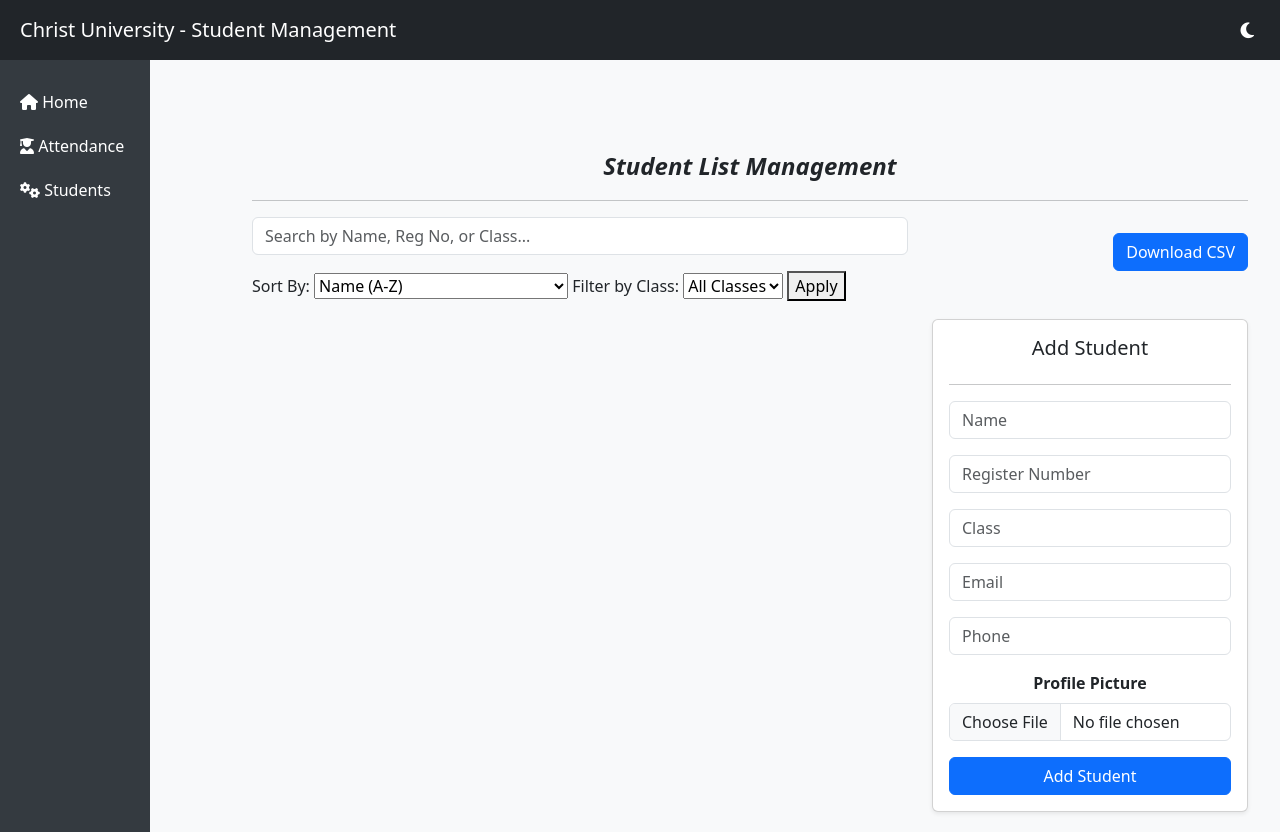
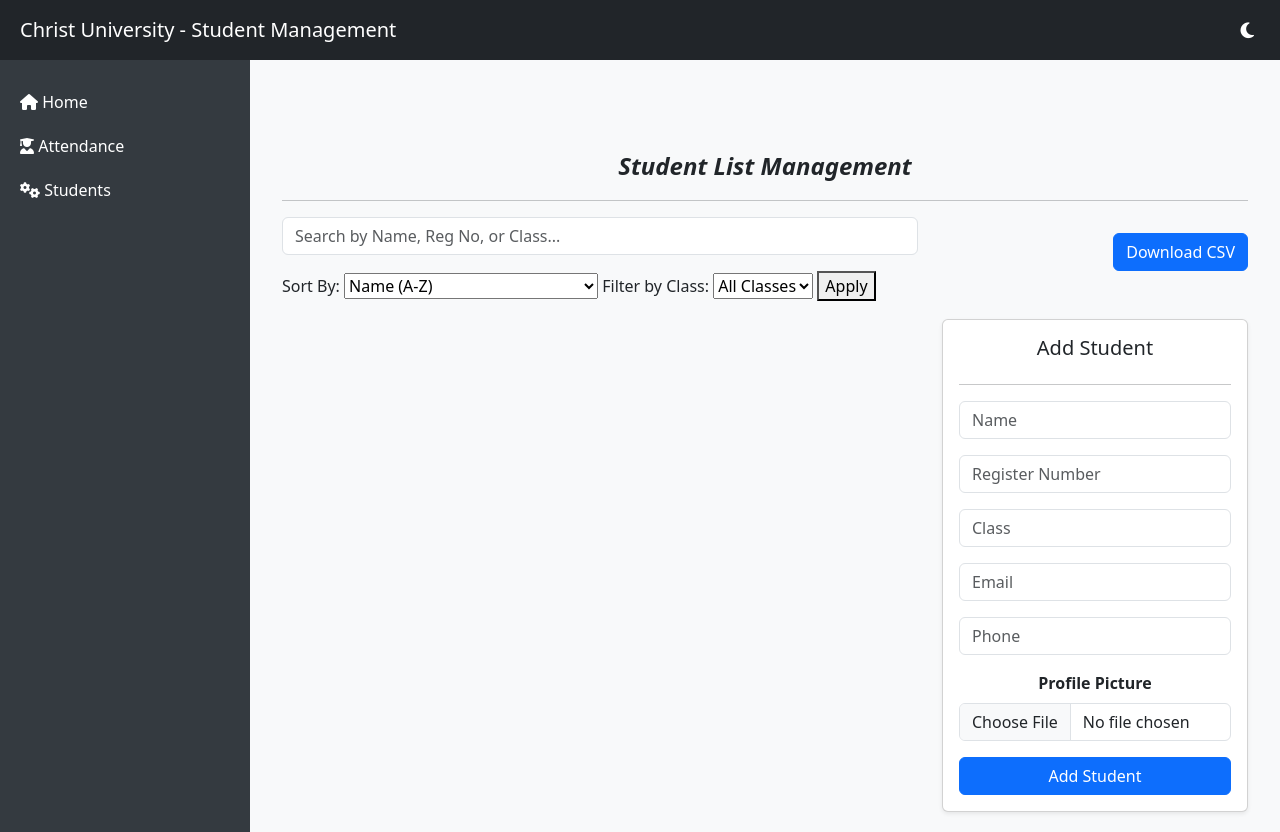
Before and after one commit to Samiksha-gupta27/student-mgmt-flask, a Flask app: page / in a window 1280 px wide. Run offline with Flask 3, Linux system fonts and the light colour scheme; data that the repository does not hold is empty.

Commit message:
adding sidebar width changes

```diff
--- a/templates/base.html
+++ b/templates/base.html
@@ -31,7 +31,7 @@
         }
 
         .sidebar {
-            width: 150px;
+            width: 250px;
             height: 100vh;
             position: fixed;
             top: 60px;
@@ -78,7 +78,7 @@
         }
 
         .content {
-            margin-left: 220px;
+            margin-left: 250px;
             margin-top: 80px;
             padding: 20px;
         }
```
